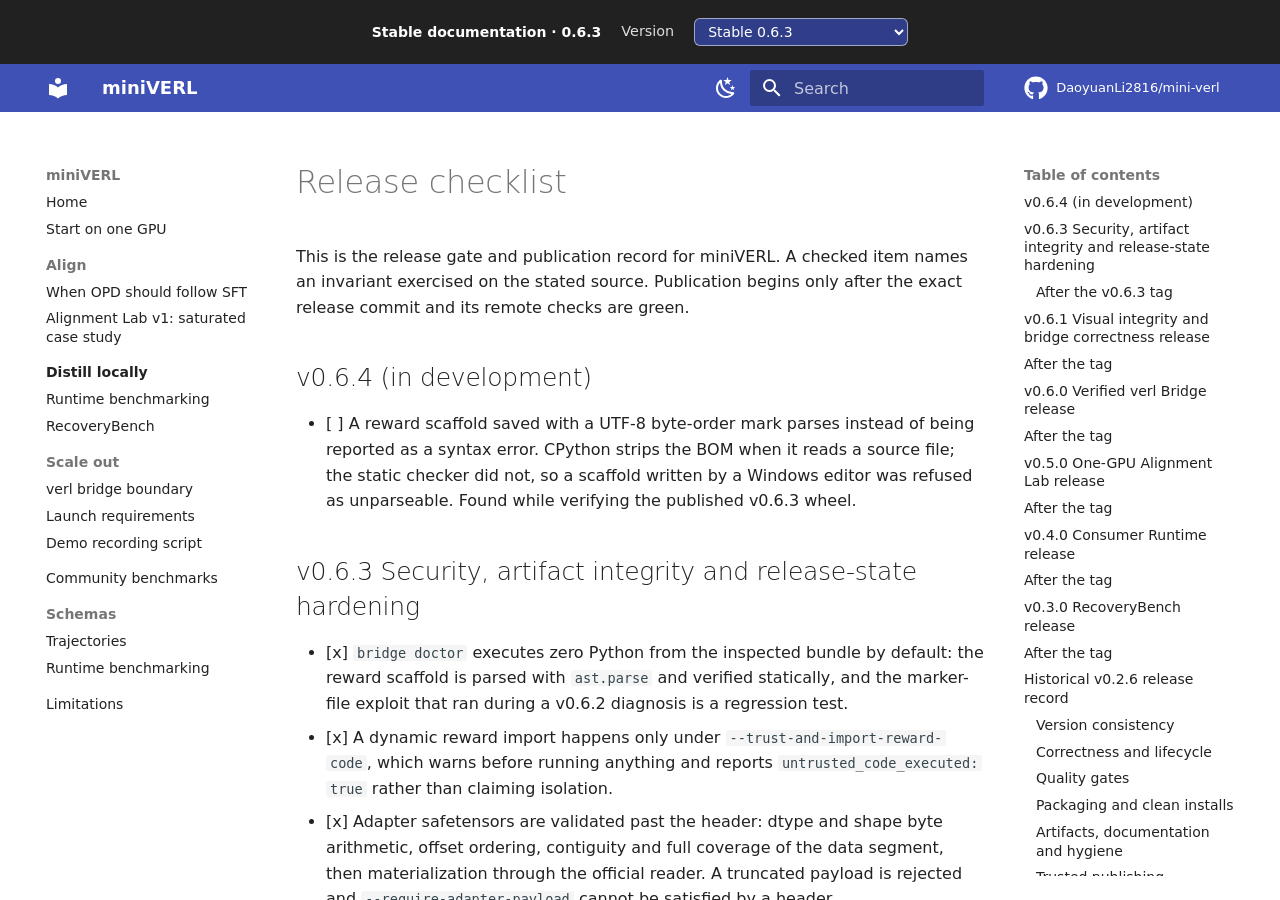
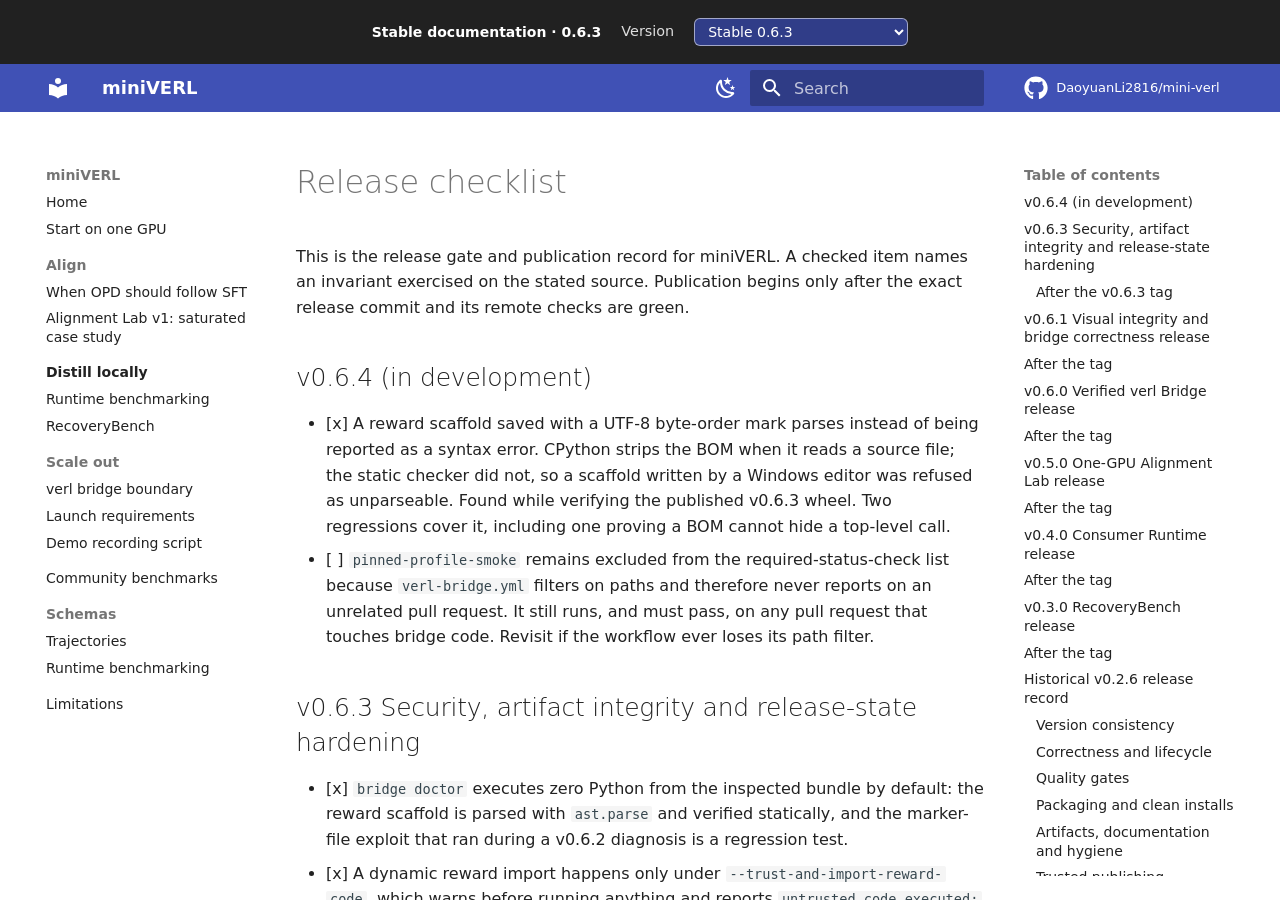
Before and after one commit to DaoyuanLi2816/mini-verl, an MkDocs documentation site: the page built from docs/release-checklist.md, in a window 1280 px wide and 900 px high. Built offline with MkDocs 1.6.1 and Material for MkDocs 9.7.7, drawn with Linux system fonts in a browser that asks for light colours; comment, search, counter and statistics services are not loaded.

```diff
--- a/docs/release-checklist.md
+++ b/docs/release-checklist.md
@@ -6,11 +6,17 @@ after the exact release commit and its remote checks are green.
 
 ## v0.6.4 (in development)
 
-- [ ] A reward scaffold saved with a UTF-8 byte-order mark parses instead of
+- [x] A reward scaffold saved with a UTF-8 byte-order mark parses instead of
       being reported as a syntax error. CPython strips the BOM when it reads a
       source file; the static checker did not, so a scaffold written by a
       Windows editor was refused as unparseable. Found while verifying the
-      published v0.6.3 wheel.
+      published v0.6.3 wheel. Two regressions cover it, including one proving a
+      BOM cannot hide a top-level call.
+- [ ] `pinned-profile-smoke` remains excluded from the required-status-check
+      list because `verl-bridge.yml` filters on paths and therefore never
+      reports on an unrelated pull request. It still runs, and must pass, on any
+      pull request that touches bridge code. Revisit if the workflow ever loses
+      its path filter.
 
 ## v0.6.3 Security, artifact integrity and release-state hardening
 
```
Also changed, not shown: CHANGELOG.md (+9 -0 lines), 2 other files.
